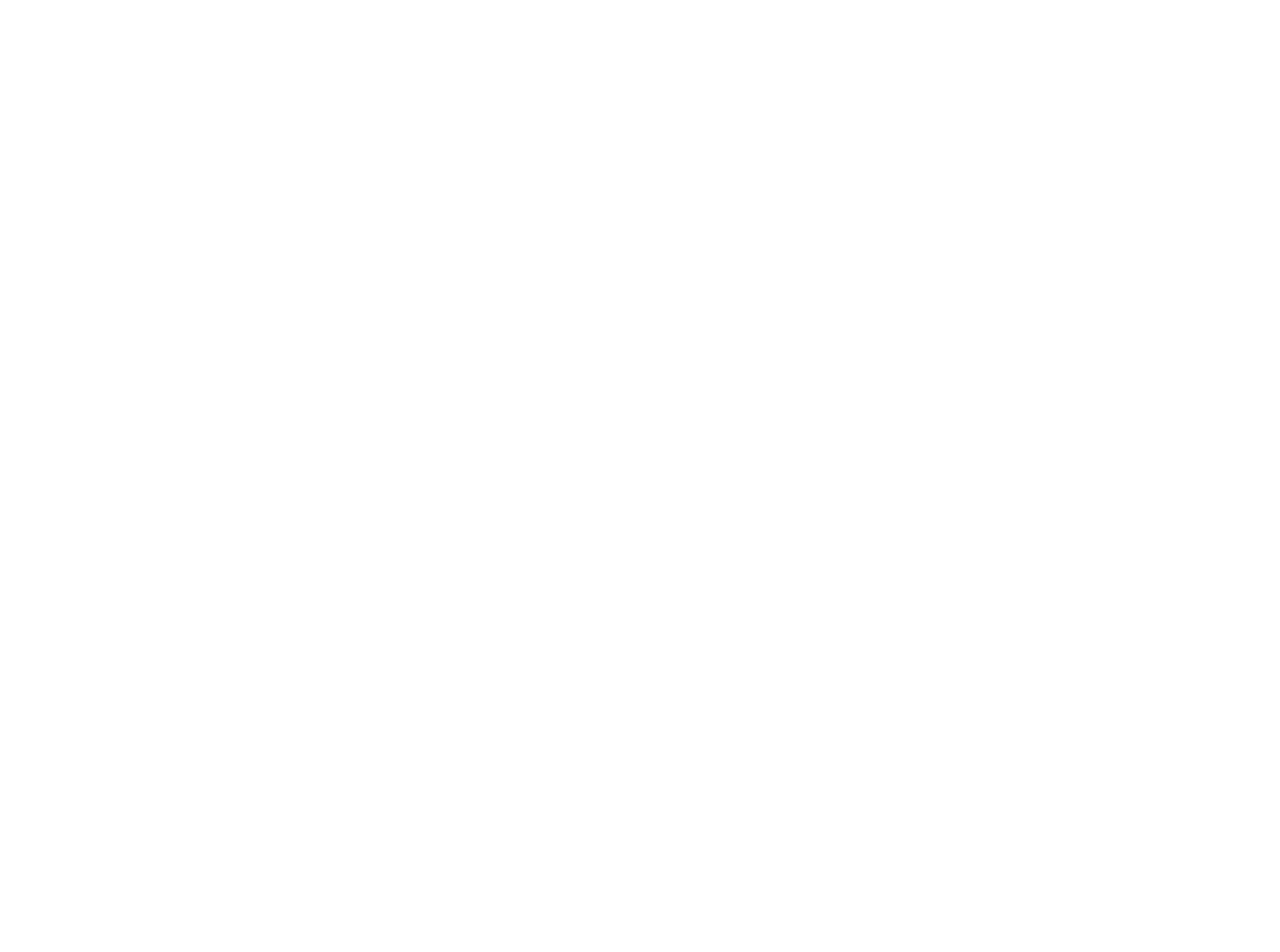
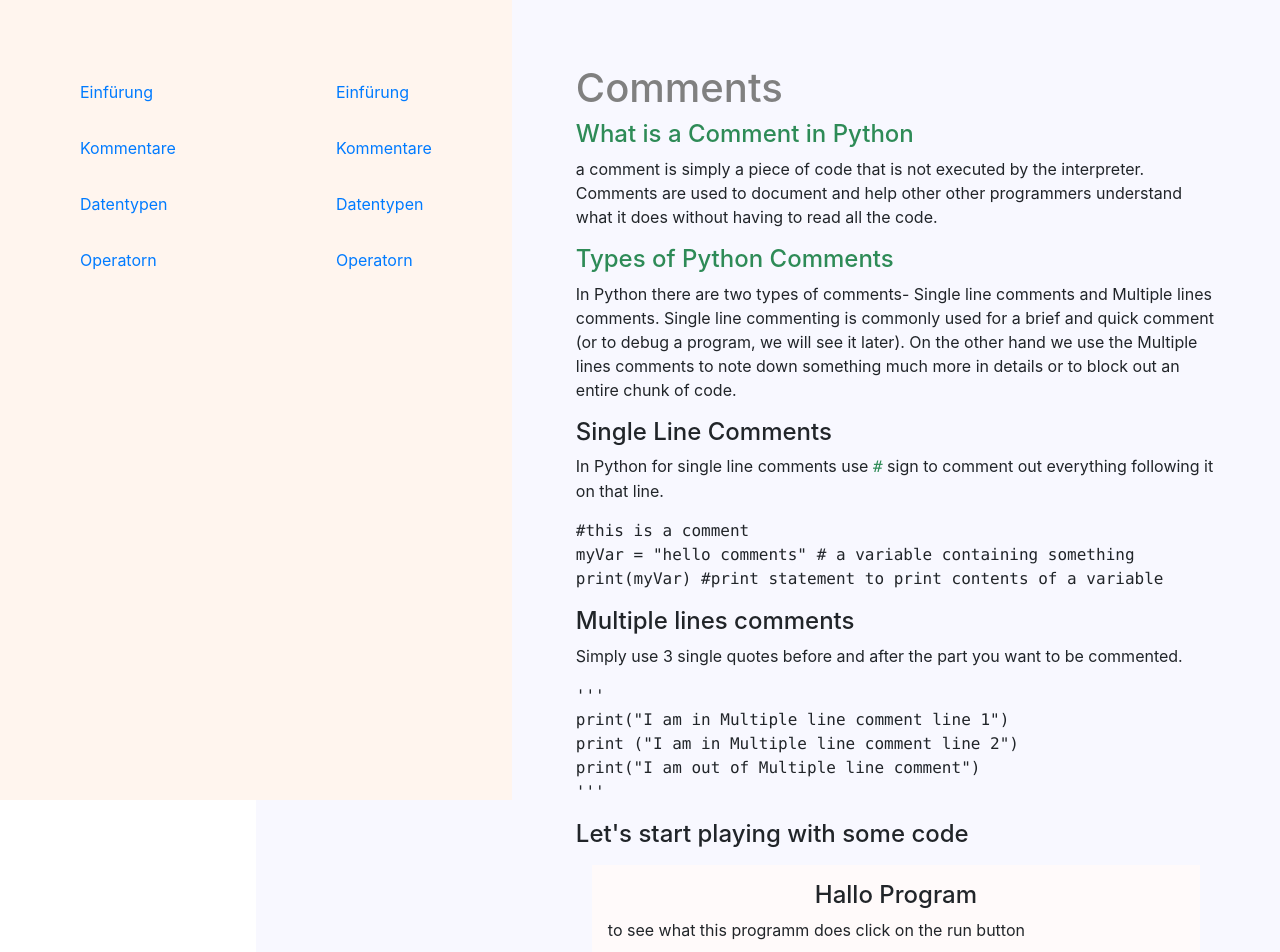
Before and after one commit to hamzahda/lernumgebung, a Vue app in the folder application/: page /comments in a window 1280 px wide. Shown: the top 952 px of the page. Before the commit the page ends 800 px from the top, so only its background shows below. Built offline with nearby package versions, Linux system fonts and the light colour scheme.

Commit message:
second lesson with some styling

```diff
--- a/application/src/App.vue
+++ b/application/src/App.vue
@@ -1,18 +1,58 @@
 <template>
 <div id="app">
+  <Navb/>
   <router-view/>
 </div>
 </template>
 
 <script>
-
+import Navb from "./Views/Navb";
 export default {
   name: "App",
+  components:{
+    Navb
+  }
 
 };
 </script>
 
 
-<style scoped>
+<style>
+#app{
+  display: flex;
+}
+.topic{
+  flex: 1;
+  background-color: #F8F8FF   ;
+}
+code{
+  font-size: 1rem;
+  color: seagreen;
+  }
+
+
+
+h1{
+  color:grey  ;
+}
+h2{
+  font-size: 1.5rem;
+  color: seagreen;
+}
+.hinweis{
+  padding: 1rem;
+}
+.teil{
+    font-family: Helvetica;
+  color: #303030;
+  font-size: 1rem;
+  font-weight: 300;
+  letter-spacing: 1px;
+}
+
+
+
+
+
 
 </style>
--- a/application/src/Views/Comments.vue
+++ b/application/src/Views/Comments.vue
@@ -2,37 +2,37 @@
   <div class="topic">
     <Navb />
     <div class="content">
-      <h1>Comments</h1>
-      <div class="text">
-        <code> What is Comments ? </code> <br>
-        A coment is simply a piece of code that is not executed by the interpreter and we use them to document the code.
-        <br>
-        <code>Why do we use comments ?</code>
-        <code>Types of Python Comments</code> <br>
-        In Python there are two types of comments- Single line comments and Multiple lines comments. Single line commenting is commonly used for a brief and quick comment (or to debug a program, we will see it later). On the other hand we use the Multiple lines comments to note down something much more in details or to block out an entire chunk of code.
-        <code>
-          <pre>
-            Simply use 3 single quotes before and after the part you want to be commented.
-            '''
-            print("I am in Multiple line comment line 1")
-            print ("I am in Multiple line comment line 2")
-            '''
-            print("I am out of Multiple line comment")
-          </pre>
-        </code>
-        <br>
-        <code>Single Line Comments</code>  <br>
-        In Python for single line comments use # sign to comment out everything following it on that line.
-        <br />
-        <code>
-          <pre>
-            #this is a comment
-            myVar = "hello comments" # a variable containing something
-            print(myVar) #print statement to print contents of a variable
-          </pre>
-        </code>
-      <h4> Let's start playing with some code </h4>
-      <Interpreter prog="Hallo Program" code="print(' Hallo ')" desc="to see what this programm does click on the run button" />
+      <h1 id="comments">Comments</h1>
+      <h2 id="what-is-a-comment-in-python">What is a Comment in Python</h2>
+      <p>
+        a comment is simply a piece of code that is not executed by the interpreter.
+        Comments are used to document and help other other programmers understand what it does without having to read all the code.
+      </p>
+      <h2 id="types-of-python-comments">Types of Python Comments</h2>
+      <p>In Python there are two types of comments- Single line comments and Multiple lines comments. Single line commenting is commonly used for a brief and quick comment (or to debug a program, we will see it later). On the other hand we use the Multiple lines comments to note down something much more in details or to block out an entire chunk of code.</p>
+      <h4 id="single-line-comments">Single Line Comments</h4>
+      <p>
+        In Python for single line comments use
+        <code>#</code> sign to comment out everything following it on that line.
+      </p>
+      <pre><code><span class="hljs-comment">#this is a comment</span>
+myVar = <span class="hljs-string">"hello comments"</span> <span class="hljs-comment"># a variable containing something</span>
+<span class="hljs-built_in">print</span>(myVar) <span class="hljs-comment">#print statement to print contents of a variable</span>
+</code></pre>
+      <h4 id="multiple-lines-comments">Multiple lines comments</h4>
+      <p>Simply use 3 single quotes before and after the part you want to be commented.</p>
+      <pre><code>&#39;&#39;&#39;
+print(&quot;I am in Multiple line comment line 1&quot;)
+print (&quot;I am in Multiple line comment line 2&quot;)
+print(&quot;I am out of Multiple line comment&quot;)
+&#39;&#39;&#39;
+</code></pre>
+      <h4>Let's start playing with some code</h4>
+      <Interpreter
+        prog="Hallo Program"
+        code="print(' Hallo ')"
+        desc="to see what this programm does click on the run button"
+      />
     </div>
   </div>
 </template>
@@ -43,16 +43,16 @@
   name: "topic",
   components: {
     Navb,
-    Interpreter,
+    Interpreter
   },
   data: () => {
     return {
-      isAuthi: true,
+      isAuthi: true
     };
   },
   mounted() {
     if (!this.isAuthi) this.$router.push("/signup");
-  },
+  }
 };
 </script>
 <style scoped>
@@ -62,8 +62,6 @@
 .content {
   margin: 2rem;
   padding: 2rem;
-
-
 }
 
 .text {
@@ -73,7 +71,7 @@
   font-weight: 300;
   letter-spacing: 1px;
 }
-code{
-    font-size: 1rem;
+code {
+  font-size: 1rem;
 }
 </style>
--- a/application/src/Views/Interpreter.vue
+++ b/application/src/Views/Interpreter.vue
@@ -48,6 +48,9 @@
 
 <style scoped>
 #comp {
+  box-shadow: 1rem grey 1rem;
+
+
   display: flex;
   justify-content: center;
 
--- /dev/null
+++ b/application/src/Views/Introduction.vue
@@ -0,0 +1,65 @@
+<template>
+  <div class="topic">
+    <div class="content">
+      <h1 >Einführung</h1>
+      <hr />
+      <h2>What is programming?</h2>
+      <div class="text">Programming is basically talking to your computer and asking it to perform certain actions.</div><br>
+      <h2
+      >Was ist eigentlich eine Programmier Sprache ?</h2>
+      <div class="text">
+        Because computers don&#39;t understand English, you have to give them instructions in special computer languages that computers can understand these languages are called programming languages.
+        A programming language is a type of written language that tells computers what to do in order to work. A programming language is like a set of instructions that the computer follows to do something.<br>
+      </div>
+      <br>
+      <h2 >Warum Python?</h2>
+      <div class="text">Pyhthon ist einfach zu lernen und ermöglicht es uns, alle Arten von Computerprogrammen zu schreiben wie z .b das erstellen von Spielen. Python wird nicht nur in Schulen, sondern auch an Universitäten und großen Firmen verwendet </div>
+      <h2 class="hinweis">Hinweis !</h2><br>
+      <div class="text">  be frustrated if you write some code that a computer doesn&#39;t understand.
+        Remember that computers are easily confused, and all the code instructions have to be exactly right. Computers are very picky! Little mistakes or problems in the code are called bugs. Even the best programmers make many, many bugs.</div>
+      <Interpreter
+        prog="Hallo Program"
+        code="print(' Hallo ')"
+        desc="to see what this programm does click on the run button"
+      />
+    </div>
+  </div>
+</template>
+<script>
+import Interpreter from "./Interpreter";
+
+export default {
+  name: "topic",
+  components: {
+    Interpreter
+  },
+  data: () => {
+    return {
+      isAuthi: true
+    };
+  },
+  mounted() {
+    if (!this.isAuthi) this.$router.push("/signup");
+  }
+};
+</script>
+<style scoped>
+.topic {
+  display: flex;
+}
+.content {
+  margin: 2rem;
+  padding: 2rem;
+}
+
+.text {
+  font-family: Helvetica;
+  color: #303030;
+  font-size: 1rem;
+  font-weight: 300;
+  letter-spacing: 1px;
+}
+code {
+  font-size: 1rem;
+}
+</style>
--- a/application/src/Views/Lesson0.vue
+++ /dev/null
@@ -1,71 +0,0 @@
-<template>
-  <div class="topic">
-    <Navb />
-    <div class="content">
-      <h1>Einführung</h1>
-      <div class="text">
-        <code> What is programming? </code> <br> Programming is basically talking to your computer and asking it to perform certain actions.
-        <br>
-        <code>Was ist eigentlich eine Programmier Sprache ?</code> <br>
-        Because computers don't understand English, you have to give them
-        instructions in special computer languages that computers can understand
-        these languages are called programming languages. <br> A programming language
-        is a type of written language that tells computers what to do in order
-        to work. A programming language is like a set of
-        instructions that the computer follows to do something. <br>
-        <code> Warum Python? </code> <br>
-        Pyhthon ist einfach zu lernen und ermöglicht es uns, alle Arten von Computerprogrammen zu schreiben wie z .b das erstellen von Spielen. Python wird nicht nur in Schulen, sondern auch an Universitäten und großen Firmen verwendet
-        <br />
-        <code> Hinweis !  </code> <br>
-        Don't be frustrated if you write some JavaScript that a computer doesn't
-        understand. Remember that computers are easily confused, and all the
-        JavaScript instructions have to be exactly right. Computers are very
-        picky! Little mistakes or problems in the JavaScript are called bugs.
-        Even the best programmers make many, many bugs.
-      </div>
-      <h4> Let's start playing with some code </h4>
-      <Interpreter prog="Hallo Program" code="print(' Hallo ')" desc="to see what this programm does click on the run button" />
-    </div>
-  </div>
-</template>
-<script>
-import Interpreter from "./Interpreter";
-import Navb from "./Navb";
-export default {
-  name: "topic",
-  components: {
-    Navb,
-    Interpreter,
-  },
-  data: () => {
-    return {
-      isAuthi: true,
-    };
-  },
-  mounted() {
-    if (!this.isAuthi) this.$router.push("/signup");
-  },
-};
-</script>
-<style scoped>
-.topic {
-  display: flex;
-}
-.content {
-  margin: 2rem;
-  padding: 2rem;
-
-
-}
-
-.text {
-  font-family: Helvetica;
-  color: #303030;
-  font-size: 1rem;
-  font-weight: 300;
-  letter-spacing: 1px;
-}
-code{
-    font-size: 1rem;
-}
-</style>
--- a/application/src/router.js
+++ b/application/src/router.js
@@ -15,14 +15,18 @@
     {
       path: "/",
       name: "welcome",
-      component: () => import('./Views/Lesson0.vue')
+      component: () => import('./Views/Introduction.vue')
     },
     {
       path: "/login",
       name: "login",
       component: () => import("./Views/Login.vue")
     },
-
+    {
+      path: "/comments",
+      name: "comments",
+      component: () => import("./Views/Comments.vue")
+    },
 
   ]
 });
--- /dev/null
+++ b/application/vue.config.js
@@ -0,0 +1,14 @@
+module.exports = {
+  chainWebpack: config => {
+    config.module.rule('md')
+      .test(/\.md/)
+      .use('vue-loader')
+      .loader('vue-loader')
+      .end()
+      .use('vue-markdown-loader')
+      .loader('vue-markdown-loader/lib/markdown-compiler')
+      .options({
+        raw: true
+      })
+  }
+}
```
